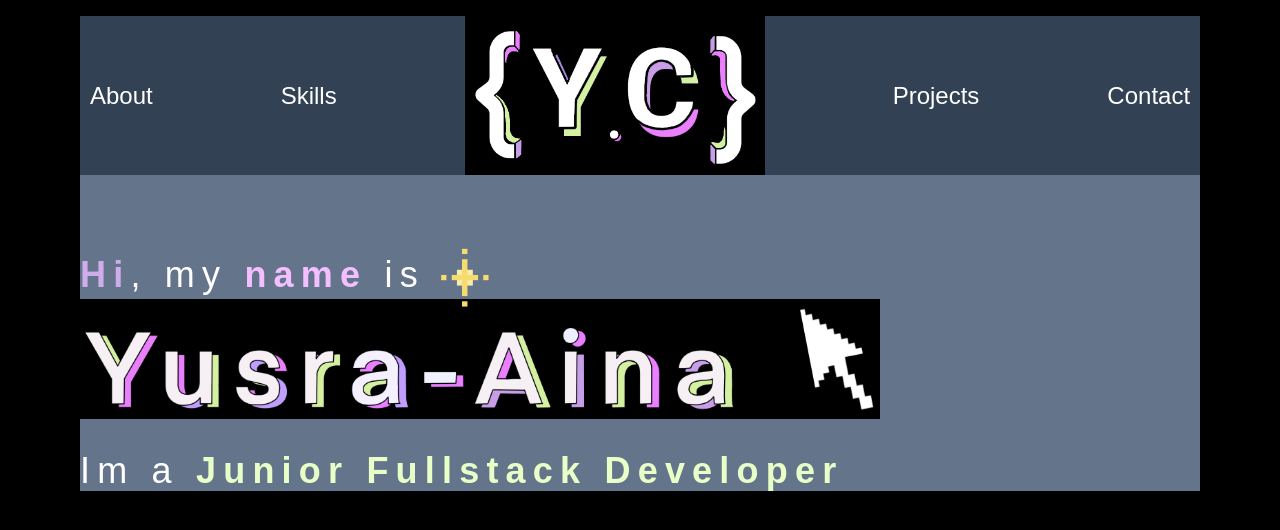
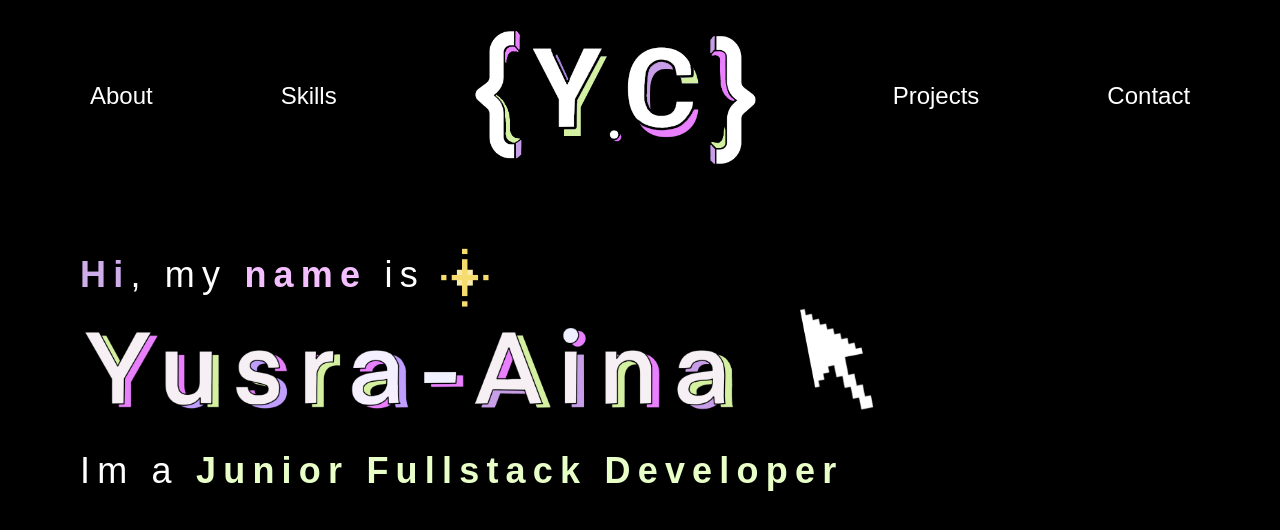
Before and after one commit to ycho234/PortfolioSite, a Next.js app in the folder my-app/: page / in a window 1280 px wide. Shown: the top 530 px of the page. Built offline with nearby package versions, Linux system fonts and the light colour scheme; a web font is replaced by a local one.

Commit message:
removing colors

```diff
--- a/my-app/app/components/navbar.jsx
+++ b/my-app/app/components/navbar.jsx
@@ -43,7 +43,7 @@ import Link from "next/link";
 
 export default function Navbar() {
   return (
-    <nav className="relative flex flex-col sm:flex-row justify-center gap-4 sm:gap-32 mt-4 bg-slate-700">
+    <nav className="relative flex flex-col sm:flex-row justify-center gap-4 sm:gap-32 mt-4 ">
       <div className="flex items-center">
         <a href="/" className="text-2xl hover:underline">
           About
--- a/my-app/app/components/phonenameBanner.jsx
+++ b/my-app/app/components/phonenameBanner.jsx
@@ -3,7 +3,7 @@ import Image from "next/image";
 export default function PhoneNameBanner() {
   return (
     <>
-      <div className="lg:block hidden  bg-slate-500">
+      <div className="lg:block hidden ">
         <div className="   pt-20 relative  ">
           <h1 className="text-4xl tracking-[.2em] ">
             <b className="text-[#CFACEA]">Hi</b>, my{" "}
```
